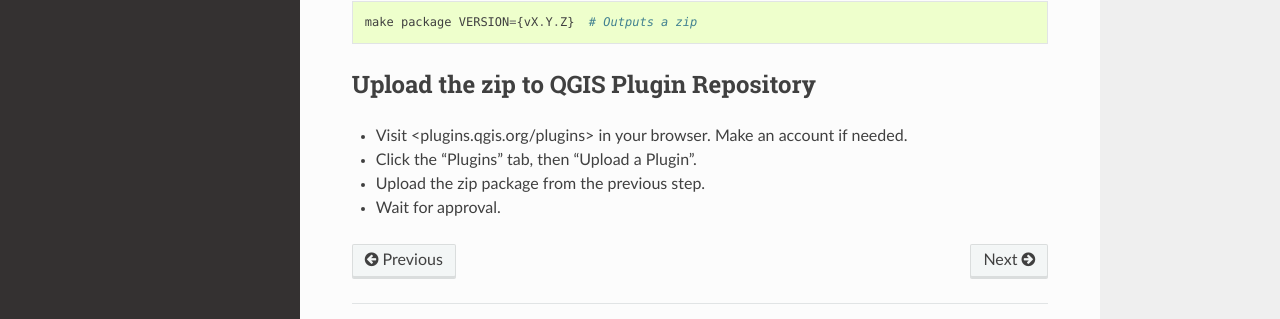
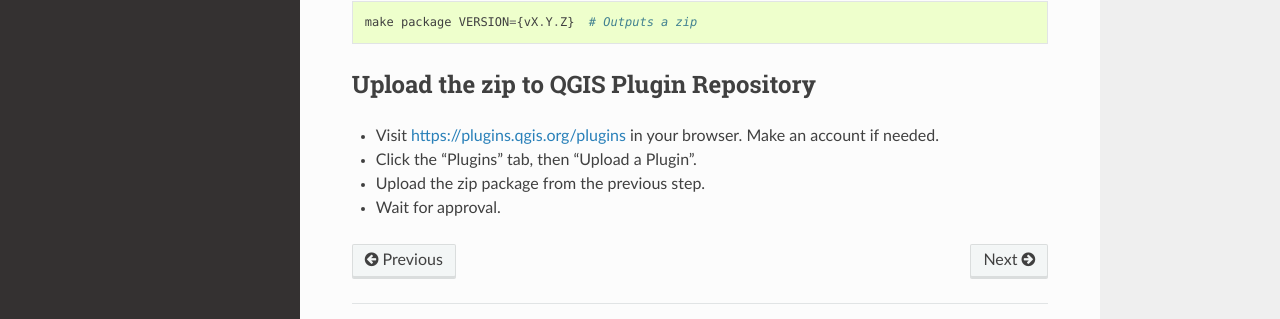
Before and after one commit to nsidc/qgreenland-plugin, a Sphinx documentation site: the page built from help/source/contributor-how-to/release.md, in a window 1280 px wide and 1351 px high. Shown: the part 942-1261 px from the top of the window. Built offline with Sphinx 7.4.7 and the Read the Docs theme 2.0.0, drawn with Linux system fonts in a browser that asks for light colours; formulas are drawn with MathJax 3; some of the changed lines change nothing that is shown.

Commit message:
Fix poorly-formatted link

```diff
--- a/help/source/contributor-how-to/release.md
+++ b/help/source/contributor-how-to/release.md
@@ -41,7 +41,8 @@
 
 ## Upload the zip to QGIS Plugin Repository
 
-* Visit <plugins.qgis.org/plugins> in your browser. Make an account if needed.
+* Visit <https://plugins.qgis.org/plugins> in your browser. Make an account if
+  needed.
 * Click the "Plugins" tab, then "Upload a Plugin".
 * Upload the zip package from the previous step.
 * Wait for approval.
```
